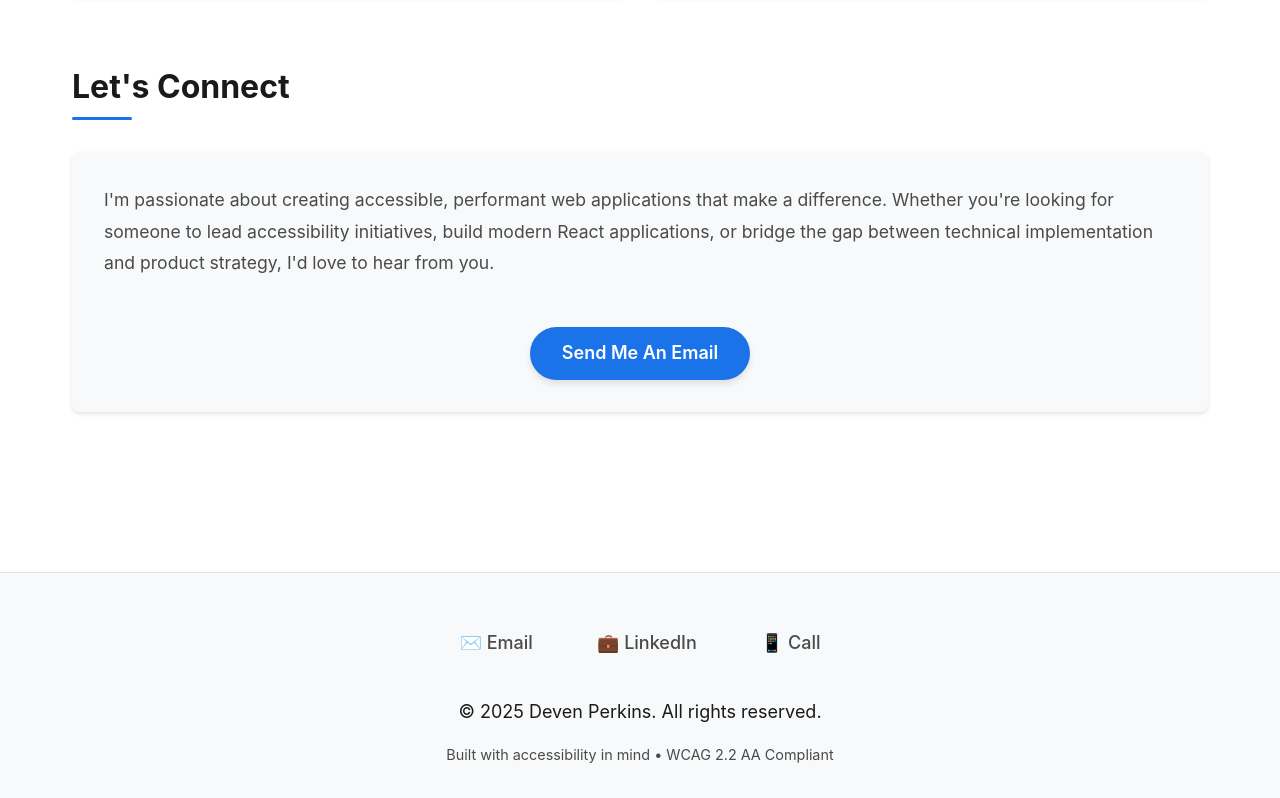
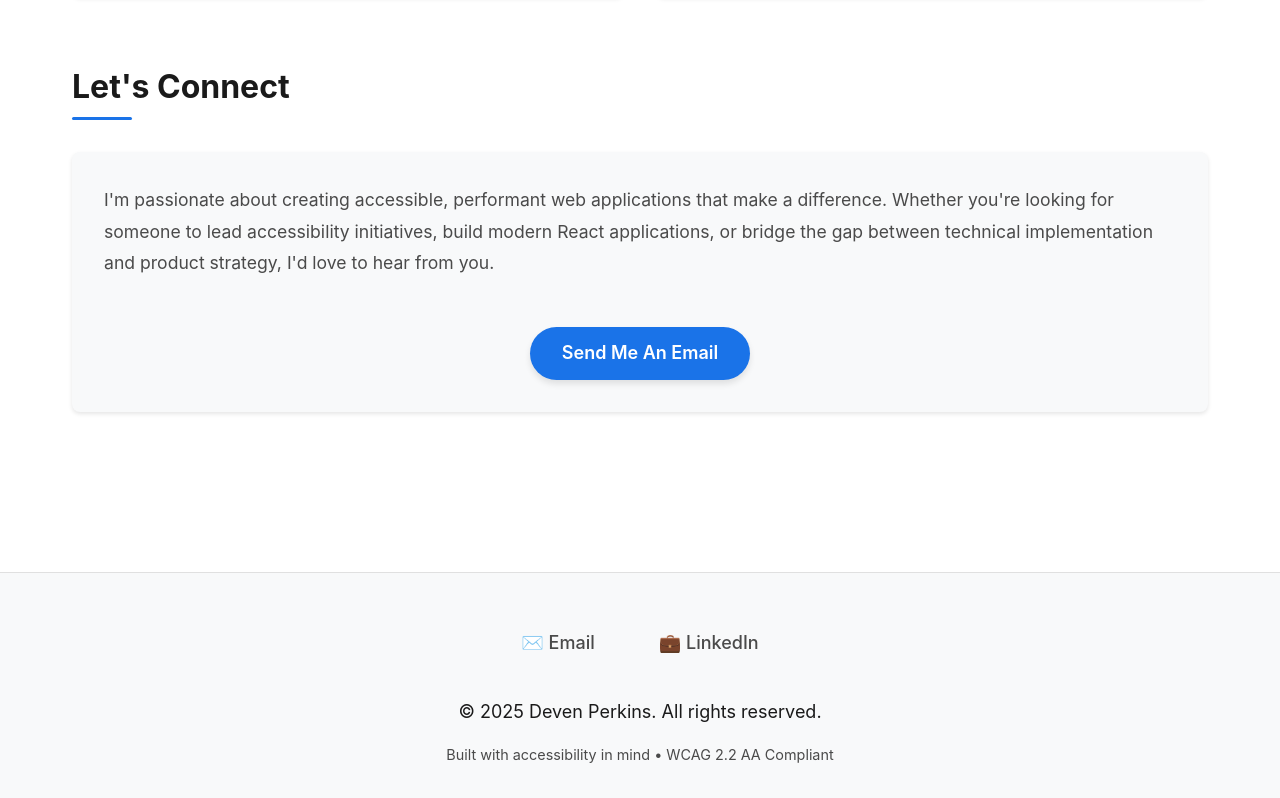
Before and after one commit to devndevs/Dev_Perk_Portfolio, a plain HTML site: page index.html in a window 1280 px wide. Shown: the part 4358-5156 px from the top of the page. Drawn offline with Linux system fonts and the light colour scheme.

Commit message:
Revision

```diff
--- a/index.html
+++ b/index.html
@@ -965,9 +965,6 @@
                 <a href="https://www.linkedin.com/in/deven-perkins/" class="social-link" target="_blank" rel="noopener noreferrer" aria-label="LinkedIn Profile">
                     💼 LinkedIn
                 </a>
-                <a href="tel:603-340-6739" class="social-link" aria-label="Call Deven">
-                    📱 Call
-                </a>
             </div>
             <p>&copy; 2025 Deven Perkins. All rights reserved.</p>
             <p style="margin-top: 1rem; color: var(--text-secondary); font-size: 0.9rem;">
```
